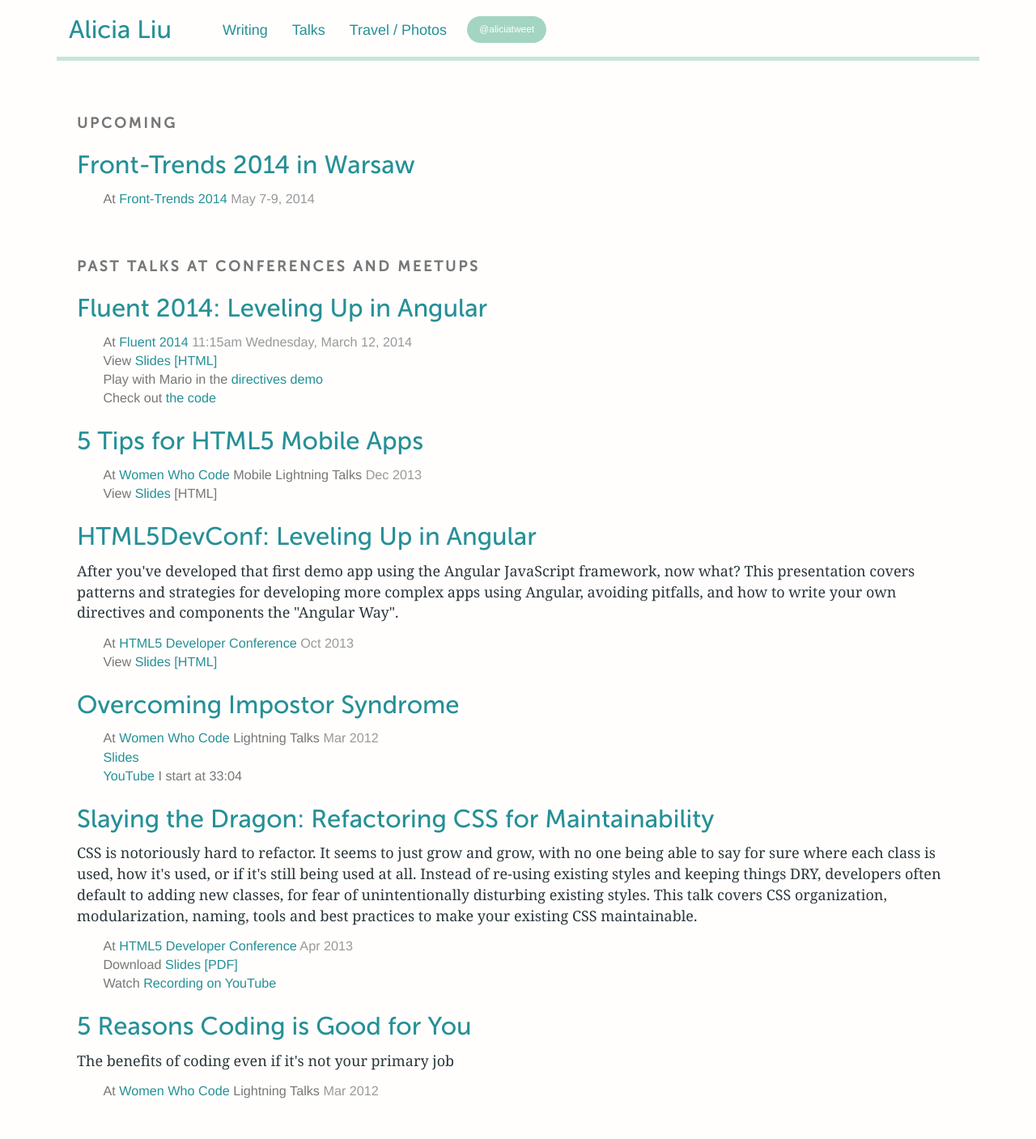
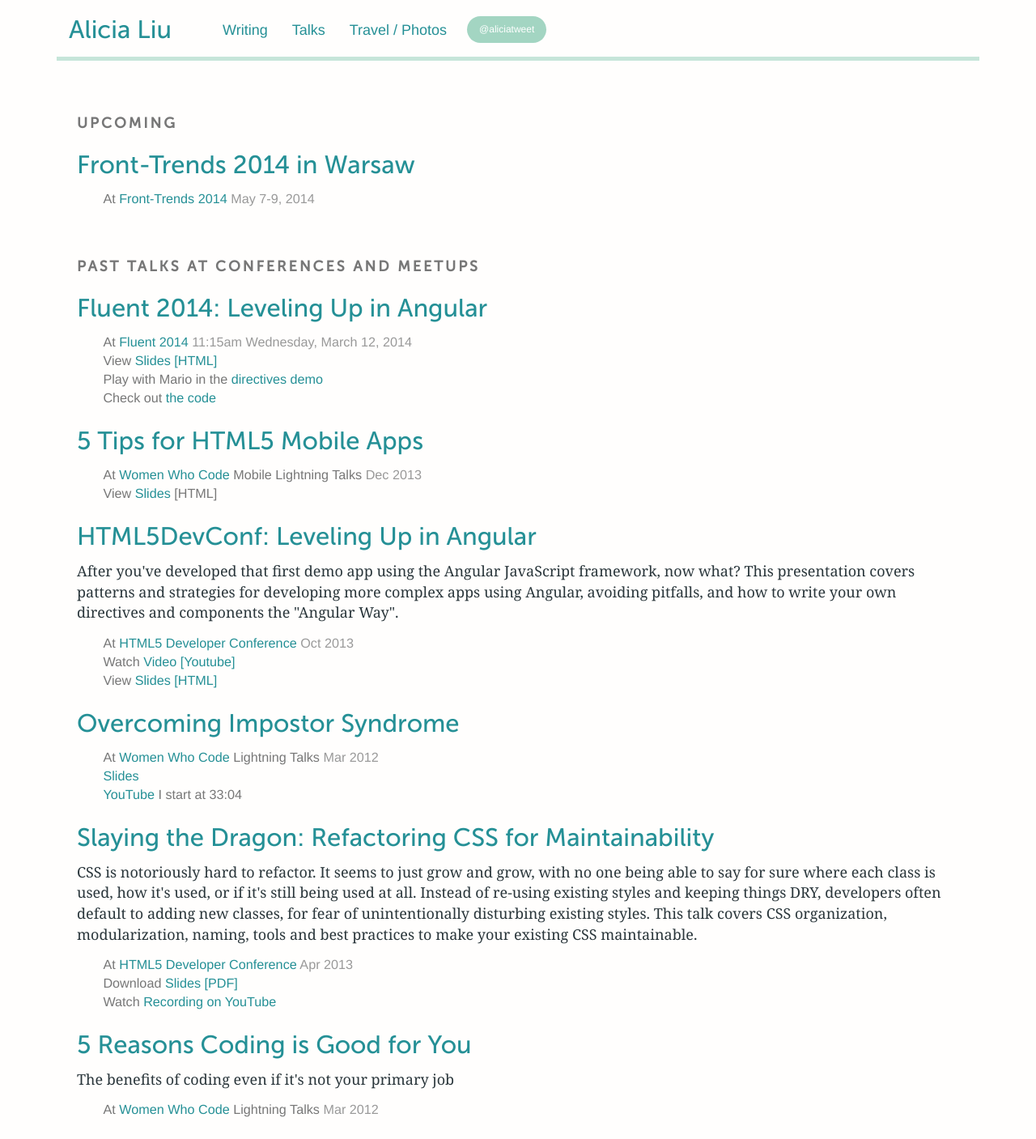
Before and after one commit to alicial/alicial.github.io, a Jekyll site: the page built from talks/index.html, in a window 1280 px wide. Shown: the whole page at 81% size. Built offline with Jekyll 4.4.1, drawn with Linux system fonts in a browser that asks for light colours; nearby versions of some CDN libraries; Markdown is read by kramdown in place of the engine named in the settings; before the commit the page ends 1384 px from its top, so only the background shows below that.

Commit message:
add link to talk recording

```diff
--- a/talks/index.html
+++ b/talks/index.html
@@ -46,6 +46,8 @@
       <div class="details">
         At <a href="http://html5devconf.com" target="_blank">HTML5 Developer Conference</a>         <time>Oct 2013</time>
         <br>
+        Watch <a href="http://youtu.be/9TylaL_cRFA" title="Leveling Up in Angular" target="_blank">Video [Youtube]</a>
+        <br>
         View <a href="http://alicialiu.net/leveling-up-angular-talk" title="Leveling Up in Angular" target="_blank">Slides [HTML]</a>
       </div>
     </article>
```
